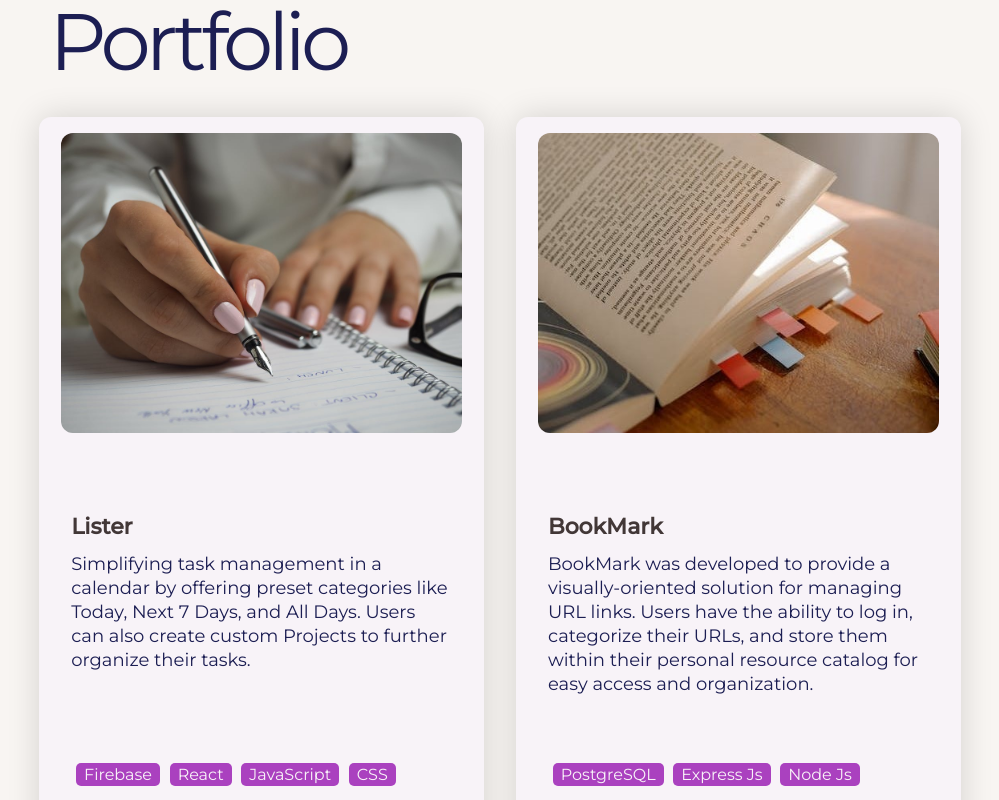
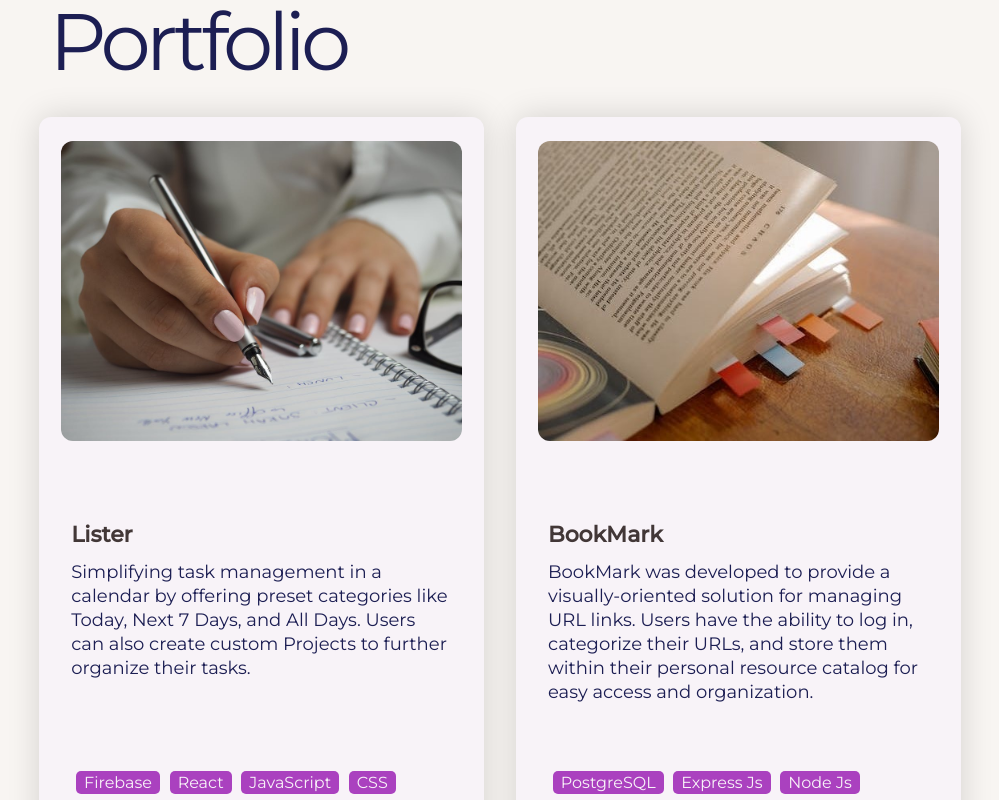
Before and after one commit to Michaela-K/mk_react_portfolio, a React (Create React App) app: page / in a window 1280 px wide. Shown: the part 2160-2960 px from the top of the page, without its empty margins (140-1139 px from the left). Built offline with nearby package versions, Linux system fonts and the light colour scheme.

Commit message:
adjust portfolio image margins

```diff
--- a/src/App.css
+++ b/src/App.css
@@ -480,7 +480,7 @@
   object-fit: cover;
   border-radius: 12px;
   width: 90%;
-  margin: 1rem 0rem;
+  margin: 1.5rem 0rem 1rem 0rem;
   min-height: 300px;
   max-height: 300px;
   transition: transform .4s;
```
